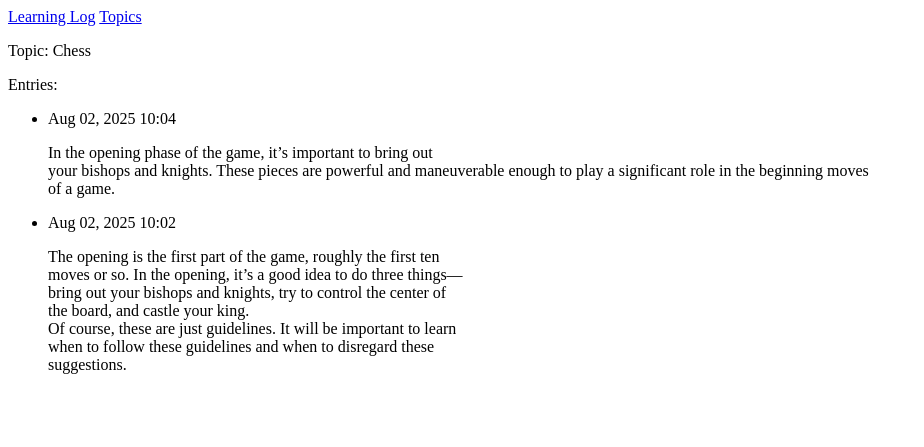
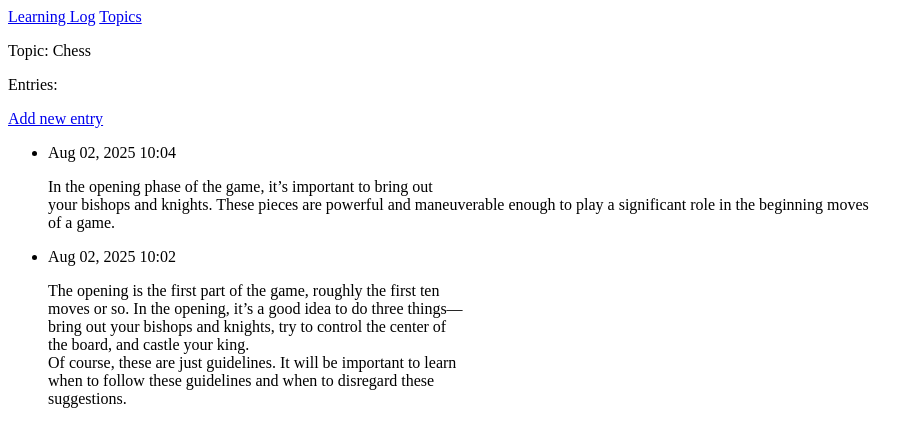
Before and after one commit to natitam1/learning_log, a Django app: page /topics/1/ in a window 1280 px wide. Shown: the top 447 px of the page, without its empty margins (0-924 px from the left). Run offline with Django 5.2, Linux system fonts and the light colour scheme; data comes from the database, SQL or seed files in the repository.

Commit message:
Link to the topic template

```diff
--- a/learning_logs/templates/learning_logs/topic.html
+++ b/learning_logs/templates/learning_logs/topic.html
@@ -1,6 +1,9 @@
 {% extends 'learning_logs/base.html' %} {% block content %}
-<p>Topic: {{ topic.text }}</p>
+<p>Topic: {{ topic }}</p>
 <p>Entries:</p>
+<p>
+  <a href="{% url 'learning_logs:new_entry' topic.id %}"> Add new entry </a>
+</p>
 <ul>
   {% for entry in entries %}
   <li>
```
